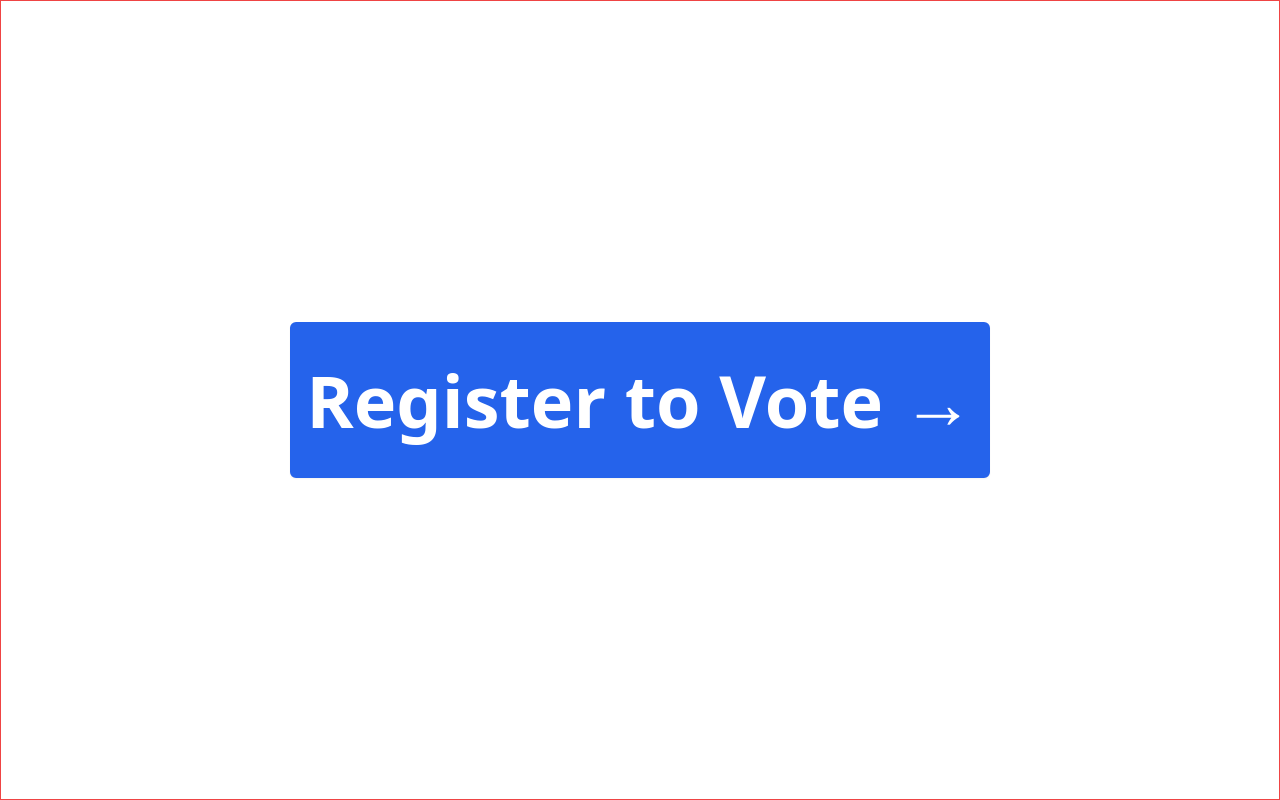
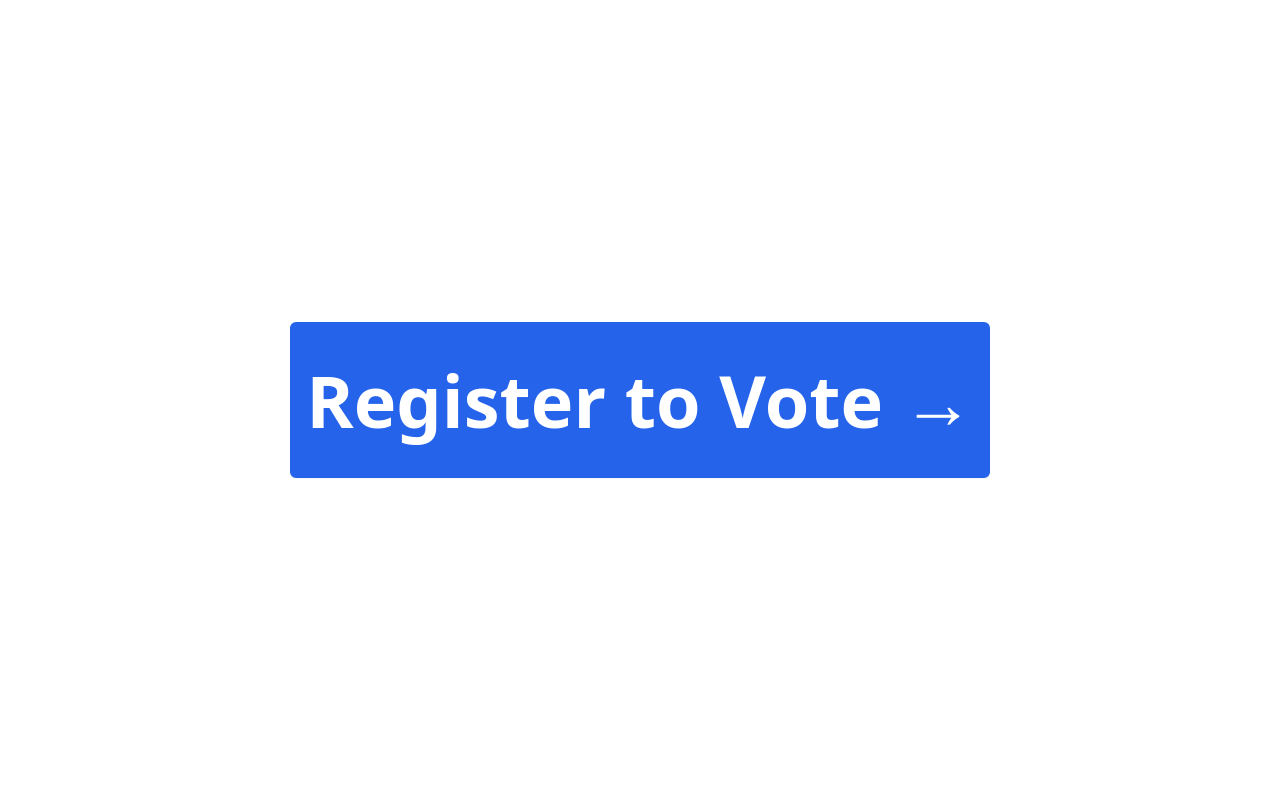
Before and after one commit to aviBandi/youthVoterProject, a React (Create React App) app in the folder my-app/: page /register in a window 1280 px wide. Built offline with nearby package versions, Linux system fonts and the light colour scheme; a web font is replaced by a local one.

Commit message:
got rid of red border

```diff
--- a/my-app/src/pages/register.js
+++ b/my-app/src/pages/register.js
@@ -2,7 +2,7 @@ import React from 'react';
 
 const Register = () => {
   return (
-    <div className='flex items-center justify-center h-screen border border-red-500'>
+    <div className='flex items-center justify-center h-screen'>
         <button>
             <a href="https://mnvotes.sos.mn.gov/VoterRegistration/index" target="_blank">
                 <div className="flex items-center justify-center gap-x-6">
```
